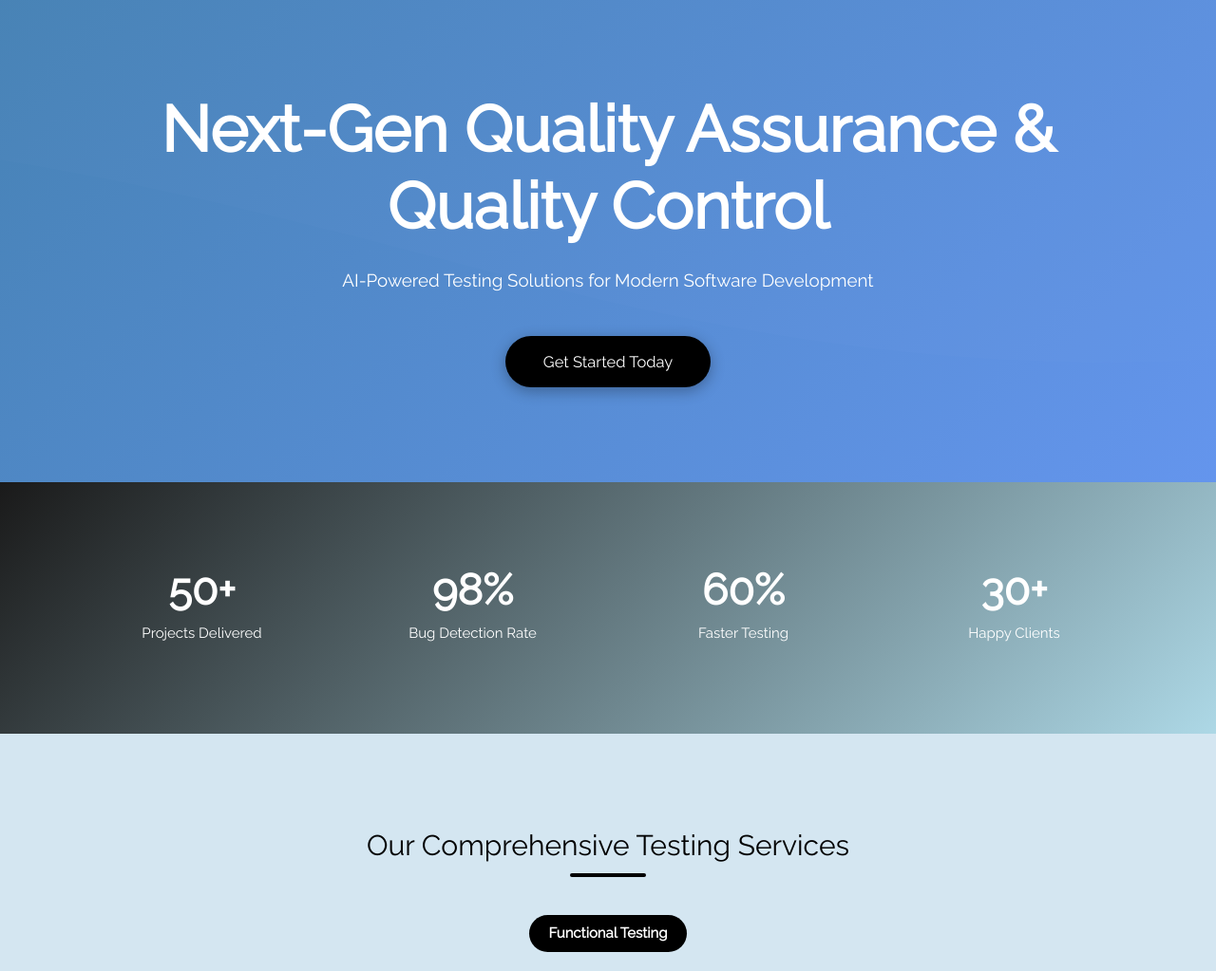
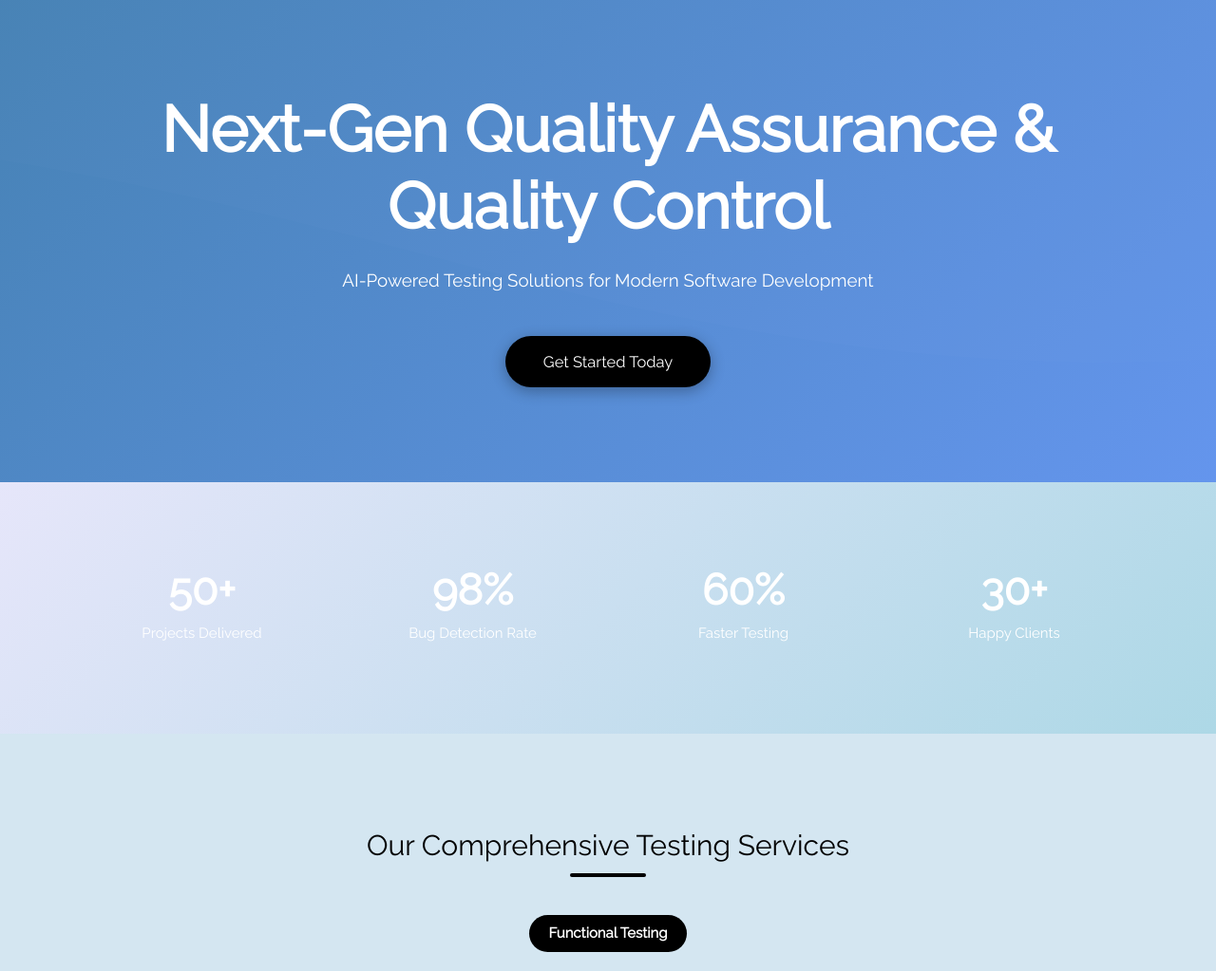
Before and after one commit to qaconsul/qaconsul.github.io, a plain HTML site: page index.html in a window 1280 px wide. Shown: the part 74-1097 px from the top of the page at 95% size. Drawn offline with nearby package versions, Linux system fonts and the light colour scheme.

Commit message:
Change background gradient color in stats section

```diff
--- a/index.html
+++ b/index.html
@@ -129,7 +129,7 @@
     }
 
     .stats-section {
-      background: linear-gradient(135deg, #1a1a1a 0%, #ADD8E6 100%);
+      background: linear-gradient(135deg, #E6E6FA 0%, #ADD8E6 100%);
       color: white;
       padding: 60px 0;
     }
```
